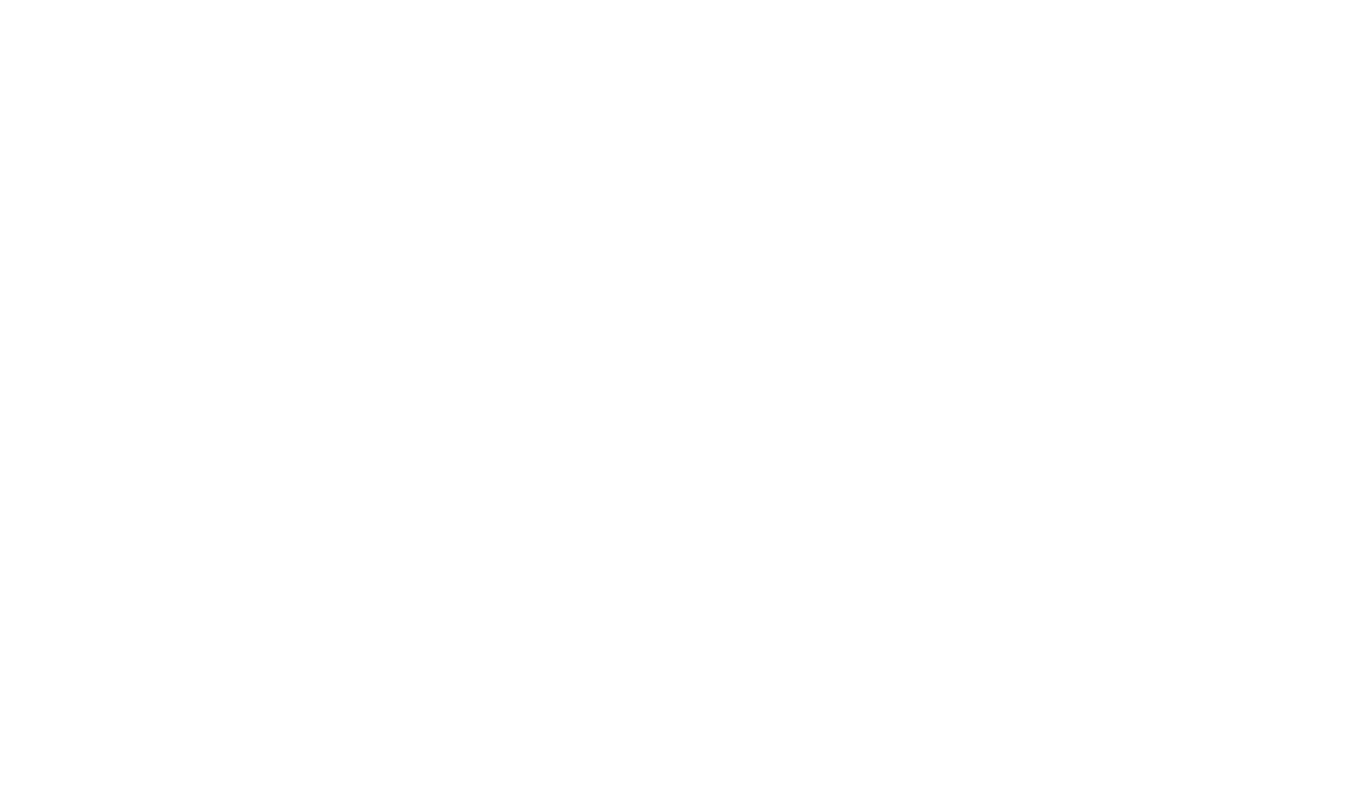
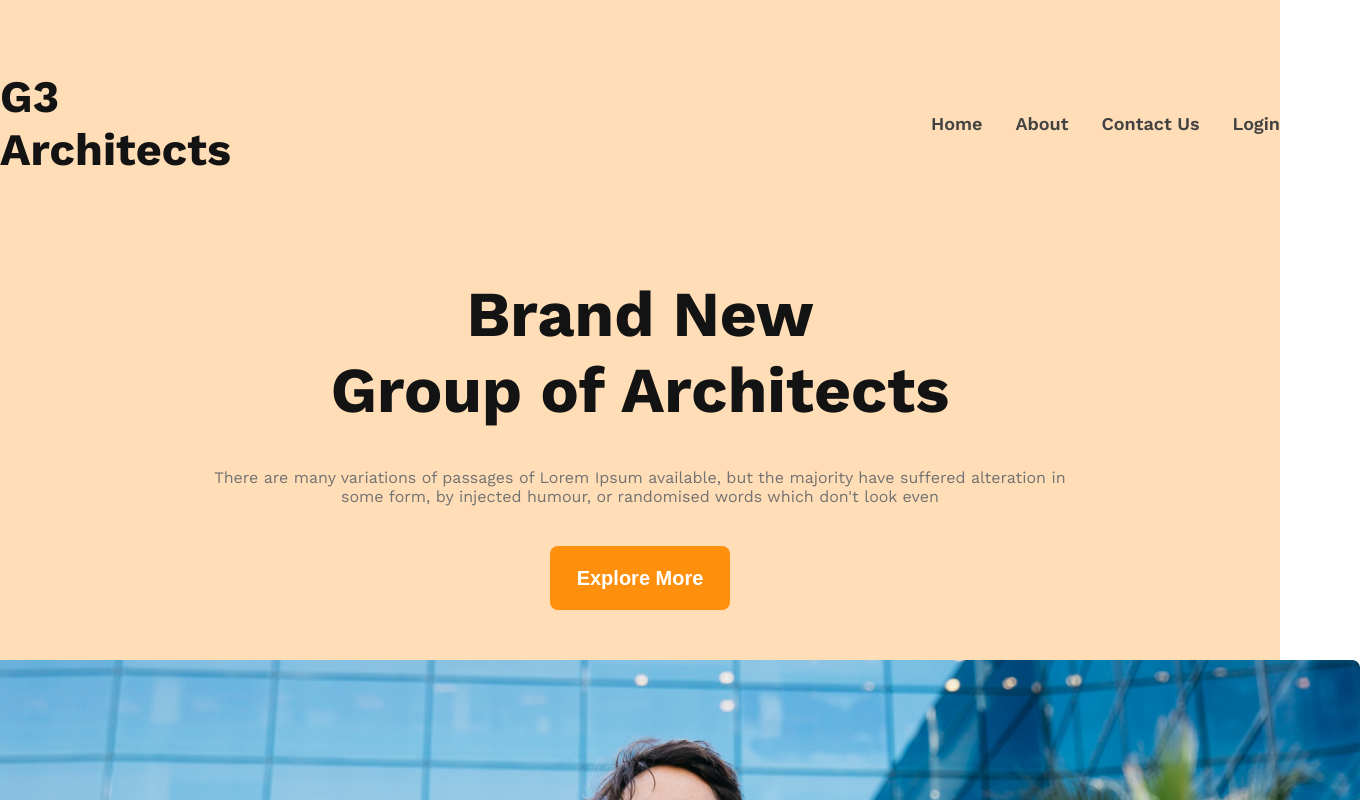
Before and after one commit to syedshafinahmed/G3-Architects, a plain HTML site: page index.html in a window 1280 px wide. Shown: the top 800 px of the page, 1360 px wide, since content can reach past the window. Drawn offline with nearby package versions, Linux system fonts and the light colour scheme.

Commit message:
added header file

```diff
--- a/index.html
+++ b/index.html
@@ -1,12 +1,36 @@
 <!DOCTYPE html>
 <html lang="en">
+
 <head>
     <meta charset="UTF-8">
     <meta name="viewport" content="width=device-width, initial-scale=1.0">
     <title>G3 Architects</title>
     <link rel="stylesheet" href="style.css">
+    <link rel="preconnect" href="https://fonts.googleapis.com">
+    <link rel="preconnect" href="https://fonts.gstatic.com" crossorigin>
+    <link href="https://fonts.googleapis.com/css2?family=Work+Sans:ital,wght@0,100..900;1,100..900&display=swap"
+        rel="stylesheet">
 </head>
-<body>
+
+<body class="work-sans">
+    <header class="header">
+        <div class="top">
+            <div class="topleft">G3 Architects</div>
+            <div class="topright">
+                <div>Home</div>
+                <div>About</div>
+                <div>Contact Us</div>
+                <div>Login</div>
+            </div>
+        </div>
+        <div class="topsecond">
+            <div class="tsone">Brand New <br>Group of Architects</div>
+            <div class="tstwo">There are many variations of passages of Lorem Ipsum available, but the majority have suffered alteration in <br>some form, by injected humour, or randomised words which don't look even</div>
+            <div><button class="tsbtn">Explore More</button></div>
+        </div>
+        <div class="ti"><img class="tsimg" src="images/banner.png" alt=""></div>
+    </header>
 
 </body>
+
 </html>
--- a/style.css
+++ b/style.css
@@ -0,0 +1,77 @@
+*{
+    margin: 0;
+    padding: 0;
+}
+.work-sans {
+  font-family: "Work Sans", sans-serif;
+  font-optical-sizing: auto;
+  font-weight: <weight>;
+  font-style: normal;
+}
+
+.topleft{
+    font-size: 45px;
+    font-weight: bold;
+    color: #131313;
+}
+.topright{
+    width: 480px;
+    font-size: 18px;
+    font-weight: 600;
+    color: #424242;
+    display: flex;
+    justify-content: space-between;
+}
+.top{
+    display: flex;
+    justify-content: center;
+    align-items: center;
+    gap: 700px;
+    padding-top: 70px;
+}
+.tsone{
+    font-size: 64px;
+    font-weight: bold;
+    color: #131313;
+    text-align: center;
+}
+.tstwo{
+    color: #727272;
+    font-size: 16px;
+    text-align: center;
+    margin: 40px 0px 40px 0px;
+}
+.tsbtn{
+    width: 180px;
+    height: 64px;
+    border: none;
+    border-radius: 8px;
+    background-color: #FF900E;
+    color: white;
+    font-size: 20px;
+    font-weight: 600;
+}
+.topsecond{
+    display: flex;
+    flex-direction: column;
+    justify-content: center;
+    align-items: center;
+    margin: 100px 0px 50px 0px;
+}
+.tsimg{
+    width: 1440px;
+    height: 700px;
+    margin: 0 auto;
+    display: flex;
+    align-items: center;
+    justify-content: center;
+    margin-bottom: 100px;
+}
+.ti{
+    display: flex;
+    align-items: center;
+    justify-content: center;
+}
+.header{
+    background-color: rgba(255, 144, 14, 0.3)
+}
```
